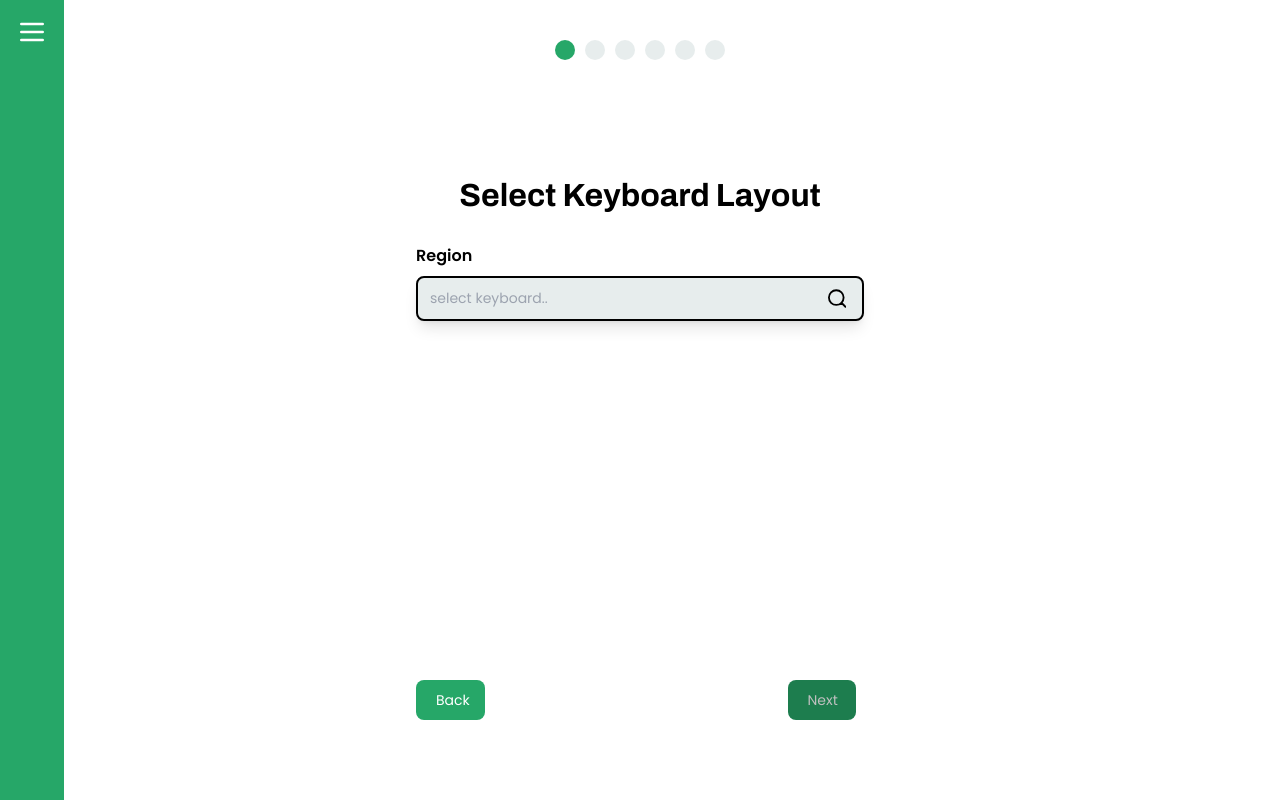
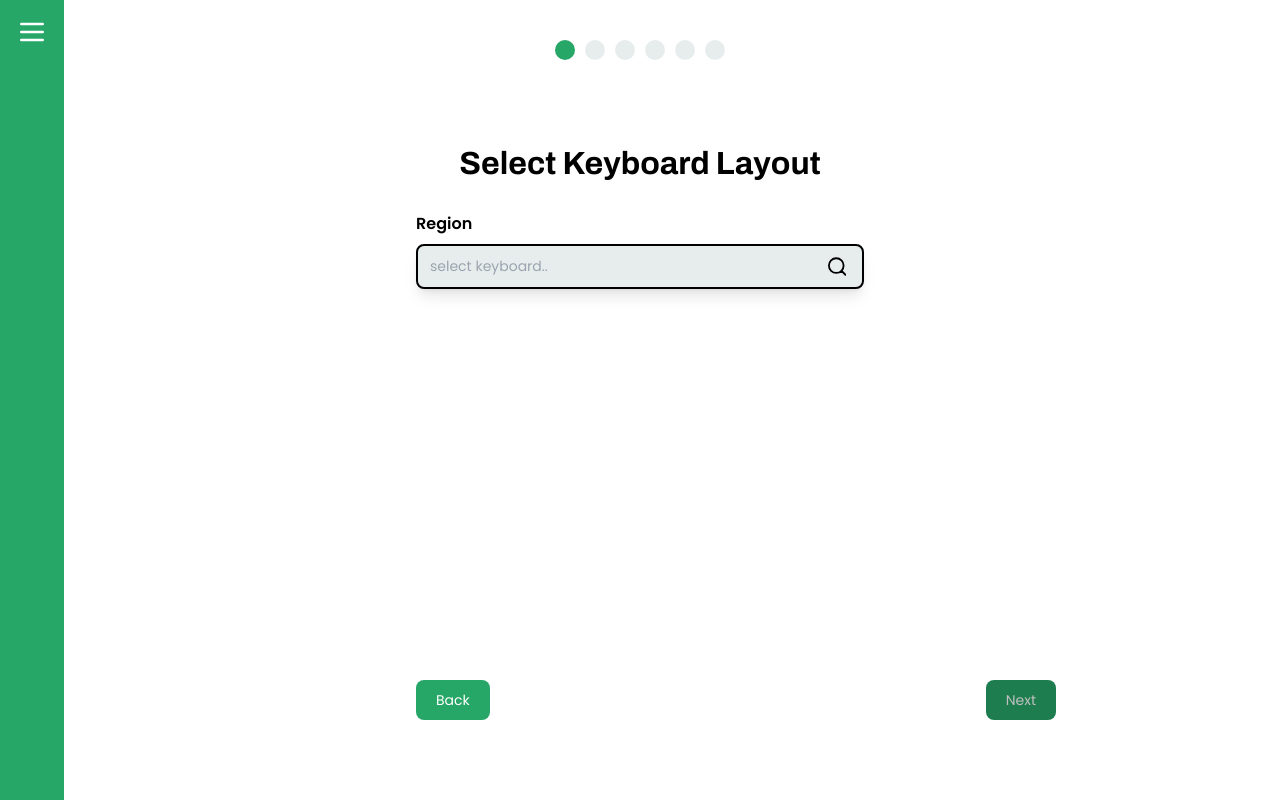
Before and after one commit to tealinuxos/tealinux-installer, a SvelteKit app: page /installation/keyboard in a window 1280 px wide. Built offline with nearby package versions, Linux system fonts and the light colour scheme.

Commit message:
fix keyboard

```diff
--- a/src/routes/installation/keyboard/+page.svelte
+++ b/src/routes/installation/keyboard/+page.svelte
@@ -55,6 +55,7 @@
 		getKeyboard();
 	});
 </script>
+
 <Sidebar />
 <div class="relative w-full">
 	<header class="absolute top-0 flex items-center justify-center w-full gap-[10px] mt-[40px]">
@@ -66,7 +67,7 @@
 		<div class="w-[20px] h-[20px] bg-grayTealinux rounded-full"></div>
 	</header>
 	<section class="flex flex-col items-center justify-center h-[85dvh]">
-		<form class="text-center w-[50dvw] p-8 rounded-md min-h-[50dvh]">
+		<form class="text-center w-[50dvw] rounded-md min-h-[50dvh]">
 			<div>
 				<h1 class="text-center mb-6 font-bold text-[32px] font-archivo">Select Keyboard Layout</h1>
 			</div>
@@ -121,7 +122,9 @@
 									<img
 										src="/dropDownMain.svg"
 										alt="arrow"
-										class="{showVariants[name] ? 'rotate-180' : ''} transition-transform duration-300"
+										class="{showVariants[name]
+											? 'rotate-180'
+											: ''} transition-transform duration-300"
 									/>
 								</div>
 								{#if showVariants[name]}
@@ -149,11 +152,11 @@
 					</div>
 				{/if}
 
-				<div class="fixed bottom-[0px] max-w-md mx-auto my-30 h-[15dvh]">
-					<div class="grid grid-cols-2 gap-[295px] font-poppin">
+				<div class="fixed bottom-[0px] w-[50dvw] mx-auto my-30 h-[15dvh]">
+					<div class="flex justify-between w-full font-poppin">
 						<a
 							href="/installation"
-							class="text-white cursor-pointer bg-greenTealinux focus:ring-4 font-medium rounded-lg text-sm px-5 py-2.5 me-2 mb-2"
+							class="text-white cursor-pointer bg-greenTealinux focus:ring-4 font-medium rounded-lg text-sm px-5 py-2.5 mb-2"
 							>Back</a
 						>
 						<a
@@ -161,7 +164,7 @@
 							on:click={handleSetKeyboard}
 							class="text-white bg-greenTealinux {selectedKeyboards
 								? ''
-								: ' brightness-75 pointer-events-none'}  focus:ring-4 focus:ring-gray-900 font-medium rounded-lg text-sm px-5 py-2.5 me-2 mb-2 focus:outline-none"
+								: ' brightness-75 pointer-events-none'}  focus:ring-4 focus:ring-gray-900 font-medium rounded-lg text-sm px-5 py-2.5 mb-2 focus:outline-none"
 							>Next</a
 						>
 					</div>
```
